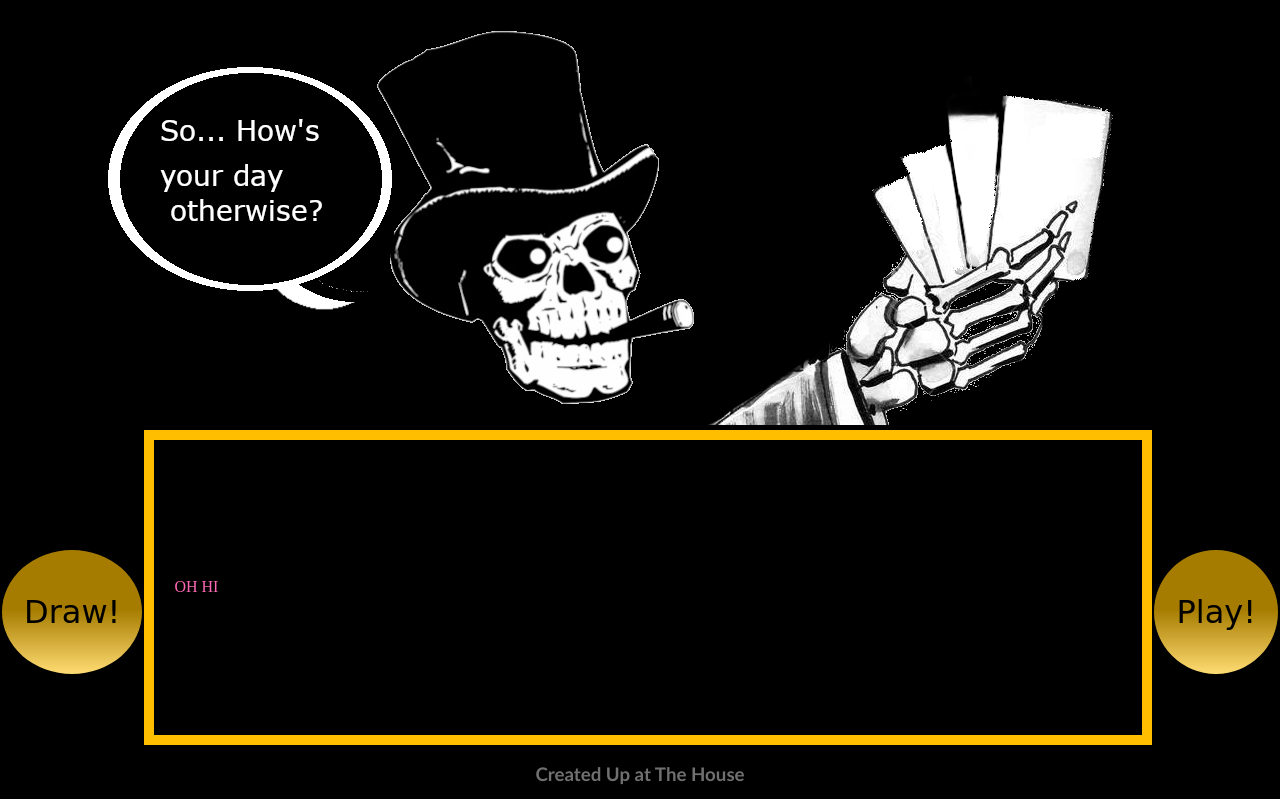
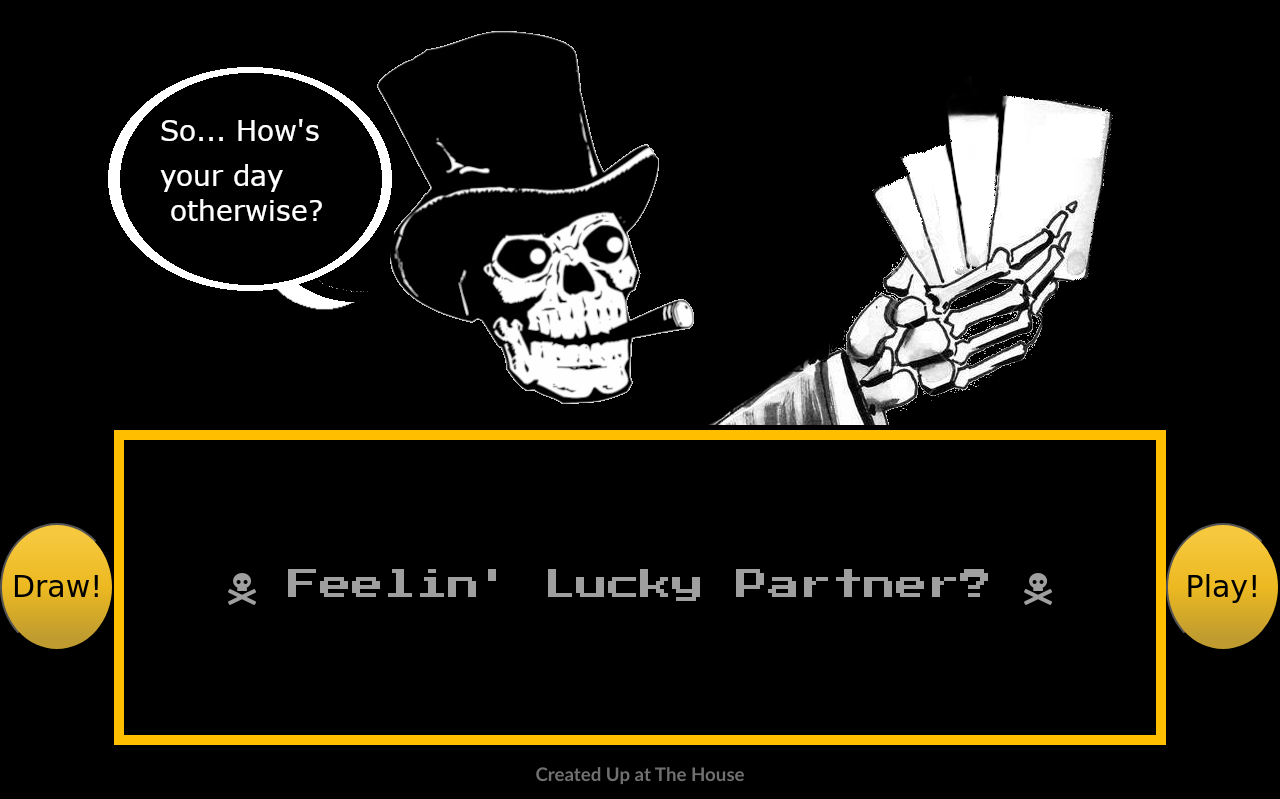
Before and after one commit to L-Saint-A/spookyPokerGame, a plain HTML site: page index.html in a window 1280 px wide. Shown: the part 231-1030 px from the top of the page. Drawn offline with nearby package versions, Linux system fonts and the light colour scheme; a web font is replaced by a local one.

Commit message:
figuredOutPlayArea

```diff
--- a/index.html
+++ b/index.html
@@ -6,10 +6,11 @@
     <meta name="viewport" content="width=device-width, initial-scale=1.0">
     <title>Poker Face</title>
     <link rel="stylesheet" href="./styles.css">
-    <script src="https://kit.fontawesome.com/9d7e4746d3.js" crossorigin="anonymous"></script>
+    <link rel="stylesheet" href="https://use.fontawesome.com/releases/v5.15.4/css/all.css" integrity="sha384-DyZ88mC6Up2uqS4h/KRgHuoeGwBcD4Ng9SiP4dIRy0EXTlnuz47vAwmeGwVChigm" crossorigin="anonymous">
     <link rel="preconnect" href="https://fonts.googleapis.com">
     <link rel="preconnect" href="https://fonts.gstatic.com" crossorigin>
     <link href="https://fonts.googleapis.com/css2?family=Rye&display=swap" rel="stylesheet">
+    <link href="https://fonts.googleapis.com/css2?family=Press+Start+2P&display=swap" rel="stylesheet">
 </head>
 <body>
     <header class="wrapper">
@@ -19,7 +20,7 @@
     <section>
         <div class="playArea">
             <button class="drawCard">Draw!</button>
-            <div class="card"><span>OH HI</span>
+            <div class="card"><span><i class="fas fa-skull-crossbones"></i></i> Feelin' Lucky Partner? <span><i class="fas fa-skull-crossbones"></i></span>
             </div>
             <button class="playHand">Play!</button>
         </div>
--- a/styles.css
+++ b/styles.css
@@ -26,15 +26,15 @@ h1 {
     font-size: 4.4rem;
 }
 button {
-    margin-top: 50px;
-    background: linear-gradient(180deg, rgba(166,124,0,1) 48%, rgba(255,220,115,1) 100%);;
+    background: linear-gradient(180deg, rgba(246,200,62,1) 8%, rgba(236,185,33,1) 50%, rgba(191,155,48,1) 92%);
     border-radius: 50%;
-    border: 2px black solid;
     font-family: 'Rye', cursive;
-    font-size: 4vh;
+    font-size: 30px;
     border-radius: 50%;
     height: 128px;
-    padding: 12px 22px 12px 22px;
+    width: 128px;
+    text-align: center;
+    color: linear-gradient(5deg, rgba(246,200,62,1) 8%, rgba(236,185,33,1) 50%, rgba(191,155,48,1) 92%);
 }
 .playArea {
     display: flex;
@@ -51,7 +51,14 @@ button {
     align-items: center;
 }
 .card span {
-    color: hotpink;
+    color: #9f9f9f;
+    display: flexbox;
+    margin: 0 auto;
+    font-size: 2rem;
+    font-family: 'Press Start 2P', cursive;
+}
+.fas {
+    padding-bottom: 2px;
 }
 .playCard {
     width: 100px;
```
Also changed, not shown: spookySkel.png (deleted).
